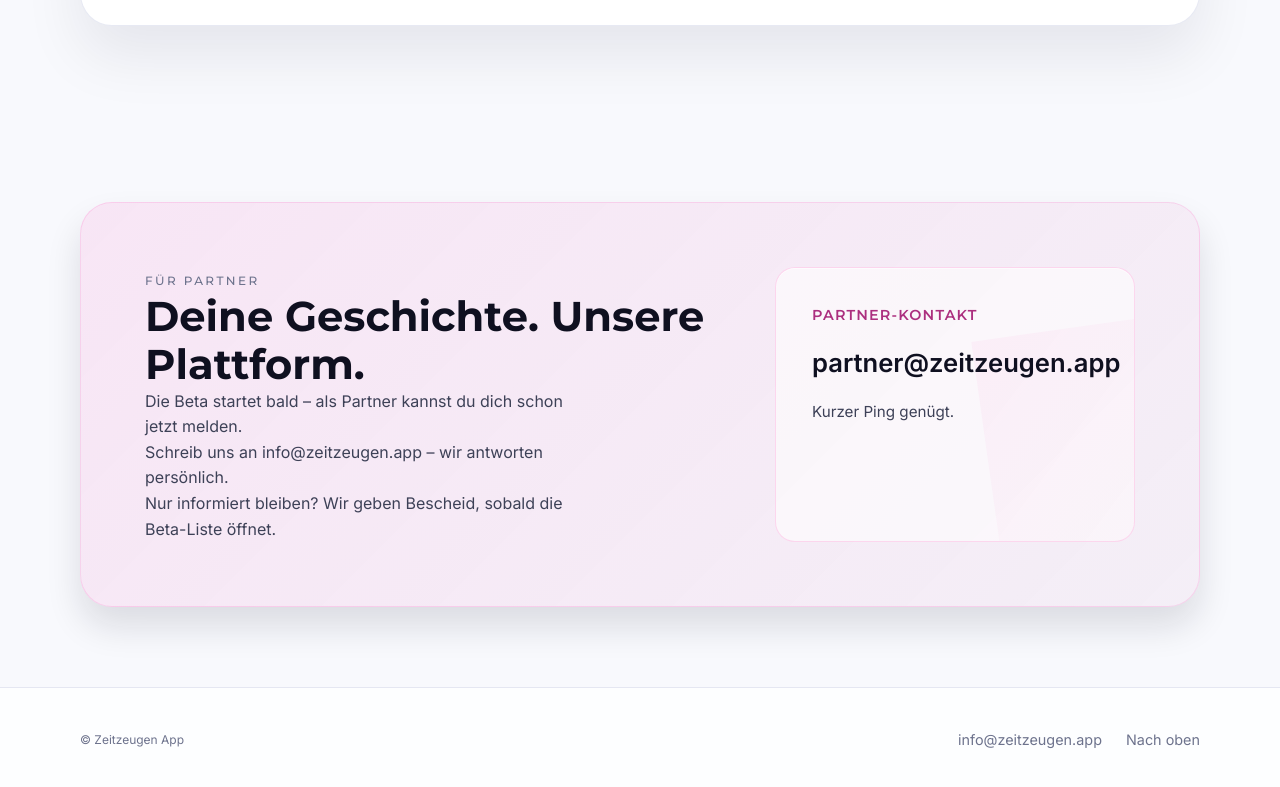
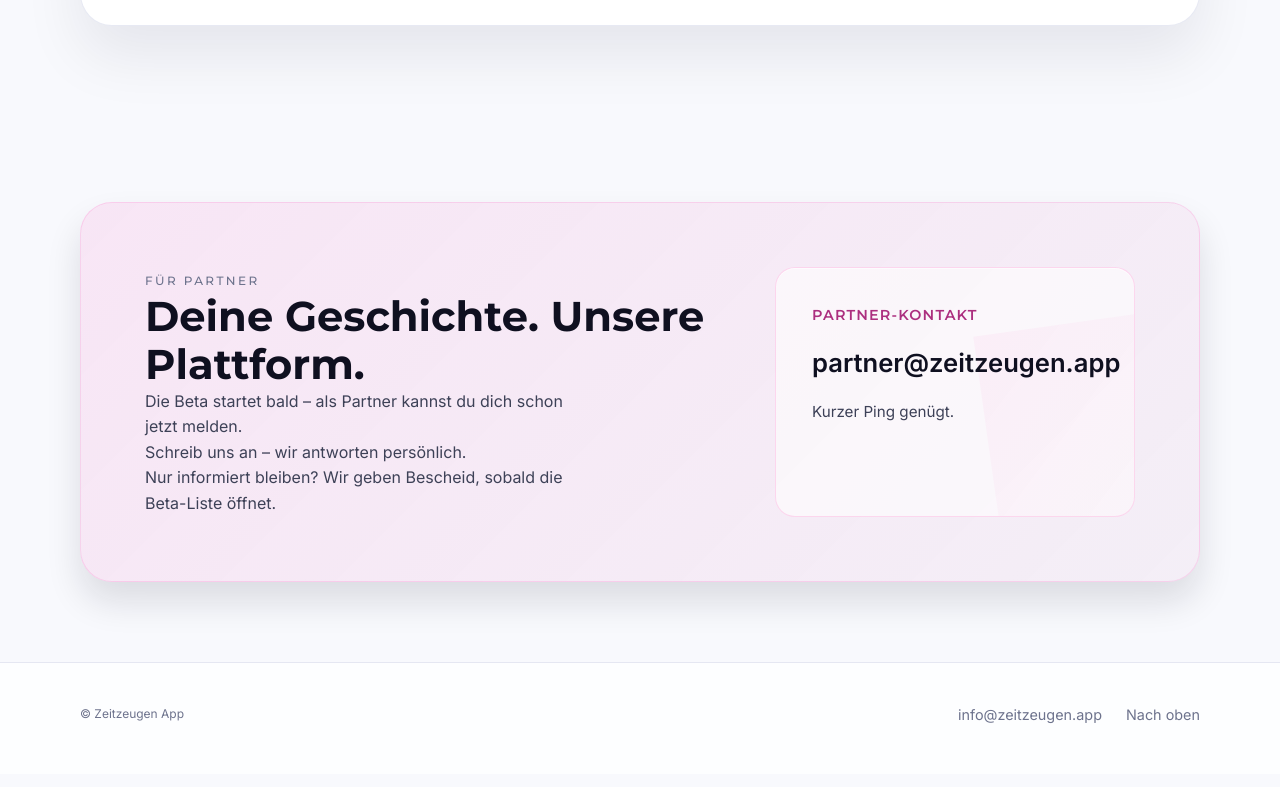
Before and after one commit to npXsoftware-GmbH/zeitzeugen-website, a plain HTML site: page index.html in a window 1280 px wide. Shown: the part 2687-3474 px from the top of the page. Drawn offline with Linux system fonts and the light colour scheme.

Commit message:
Update index.html

```diff
--- a/index.html
+++ b/index.html
@@ -267,9 +267,7 @@
             <h2 id="newsletter-title">Deine Geschichte. Unsere Plattform.</h2>
             <p>Die Beta startet bald – als Partner kannst du dich schon jetzt melden.</p>
             <p>
-              Schreib uns an
-              <a href="mailto:info@zeitzeugen.app">info@zeitzeugen.app</a>
-              – wir antworten persönlich.
+              Schreib uns an – wir antworten persönlich.
             </p>
             <p class="copy-secondary">Nur informiert bleiben? Wir geben Bescheid, sobald die Beta-Liste öffnet.</p>
           </div>
```
